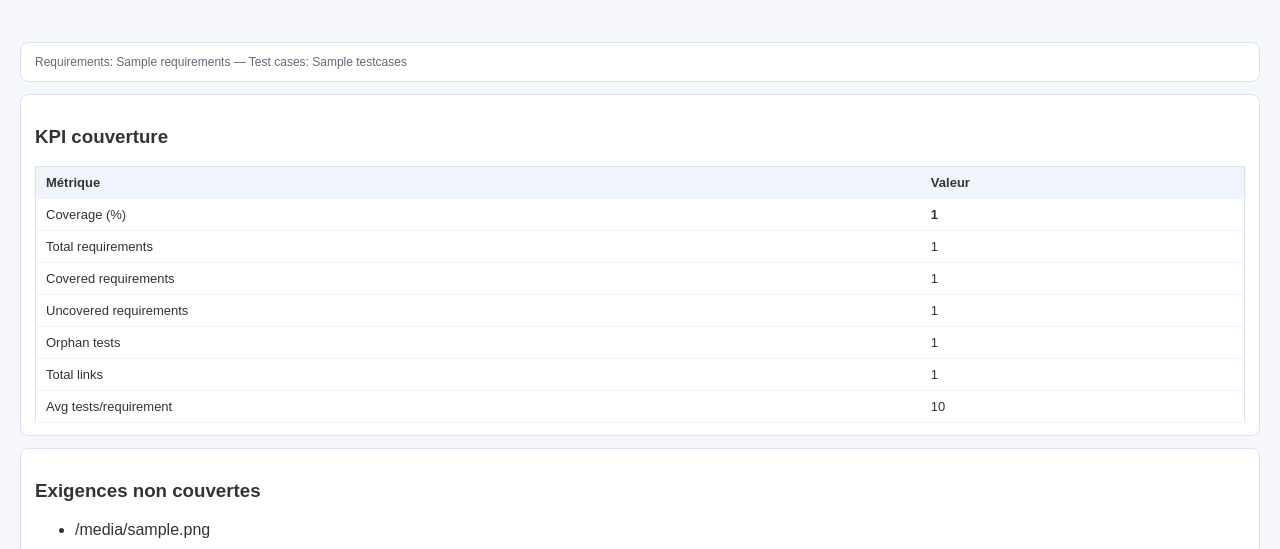
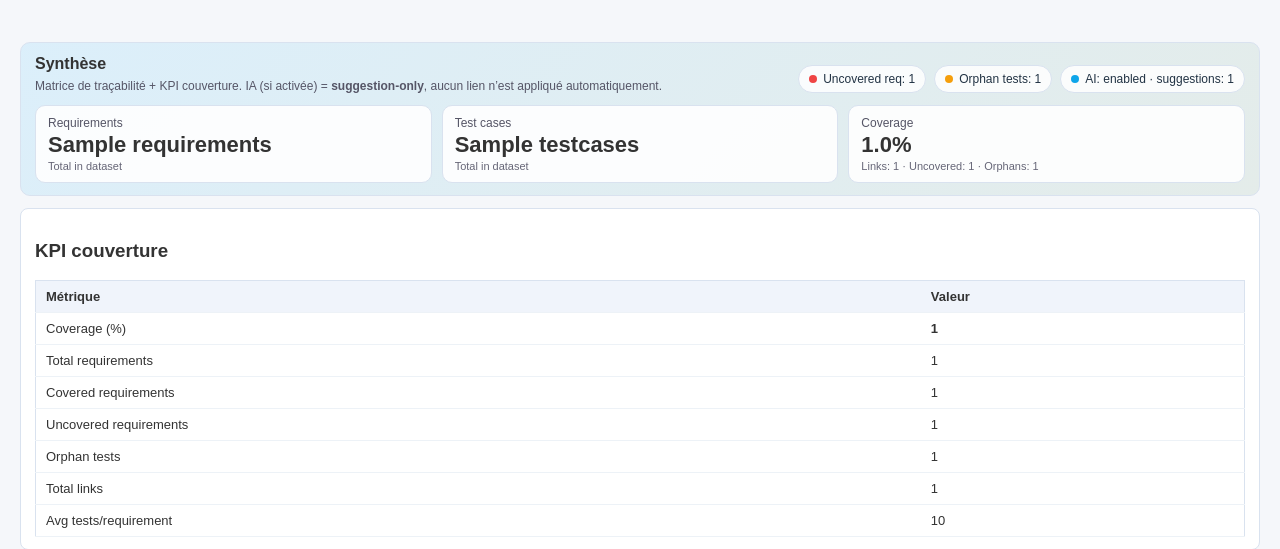
Before and after one commit to jbtb-test/vv-app2-tctc, a Python web app: template templates/tctc/tctc_report.html in a window 1280 px wide. Shown: the part 60-609 px from the top of the page. Run offline with Jinja, Linux system fonts and the light colour scheme; the template is opened without the code that fills it: most values are stand-ins (such as "Sample title", 1, 10 or a date in 2020).

Commit message:
feat(app2): enhance report header section

```diff
--- a/templates/tctc/tctc_report.html
+++ b/templates/tctc/tctc_report.html
@@ -1,7 +1,7 @@
 <!DOCTYPE html>
 <!--
 ============================================================
-TEMPLATE_HTML5.html (APP2 adaptation)
+tctc_report.html (APP2 adaptation)
 ------------------------------------------------------------
 Description :
     Rapport HTML standalone (Jinja2) — APP2 TCTC
@@ -34,6 +34,8 @@ Description :
         .content {
             padding: 10px 0;
         }
+
+        /* existing badge (kept) */
         .badge {
             display: inline-block;
             padding: 2px 8px;
@@ -45,6 +47,7 @@ Description :
             margin-left: 10px;
             vertical-align: middle;
         }
+
         .card {
             background: #fff;
             border: 1px solid #d9e2ef;
@@ -69,6 +72,7 @@ Description :
             font-weight: bold;
         }
         .muted { color: #667; font-size: 12px; }
+
         .pill-ok {
             display: inline-block;
             padding: 1px 8px;
@@ -87,6 +91,91 @@ Description :
             border: 1px solid #f5bcbc;
             color: #8b1e1e;
         }
+
+        /* ============================================================
+           APP1-style summary header (2.12.C)
+           ============================================================ */
+        .summary {
+            background: linear-gradient(135deg, rgba(35, 180, 255, .12), rgba(27, 107, 42, .08));
+            border: 1px solid #d9e2ef;
+            border-radius: 10px;
+            padding: 12px 14px;
+        }
+        .summary-top {
+            display: flex;
+            align-items: flex-start;
+            justify-content: space-between;
+            gap: 12px;
+            flex-wrap: wrap;
+        }
+        .summary-title {
+            margin: 0;
+            font-size: 16px;
+            font-weight: 700;
+        }
+        .summary-sub {
+            margin: 6px 0 0 0;
+            color: #556;
+            font-size: 12px;
+        }
+        .kpi-grid {
+            display: grid;
+            grid-template-columns: repeat(3, minmax(0, 1fr));
+            gap: 10px;
+            margin-top: 12px;
+        }
+        .kpi-card {
+            background: rgba(255, 255, 255, .9);
+            border: 1px solid #d9e2ef;
+            border-radius: 10px;
+            padding: 10px 12px;
+        }
+        .kpi-label {
+            color: #556;
+            font-size: 12px;
+        }
+        .kpi-value {
+            font-size: 22px;
+            font-weight: 800;
+            margin-top: 2px;
+        }
+        .kpi-hint {
+            color: #667;
+            font-size: 11px;
+            margin-top: 2px;
+        }
+        .chips {
+            display: flex;
+            flex-wrap: wrap;
+            gap: 8px;
+            margin-top: 10px;
+        }
+        .chip {
+            display: inline-flex;
+            align-items: center;
+            gap: 6px;
+            padding: 6px 10px;
+            border-radius: 999px;
+            border: 1px solid #d9e2ef;
+            background: rgba(255, 255, 255, .85);
+            font-size: 12px;
+            color: #234;
+            white-space: nowrap;
+        }
+        .dot {
+            width: 8px;
+            height: 8px;
+            border-radius: 999px;
+            display: inline-block;
+        }
+        .dot-ok { background: #16a34a; }
+        .dot-warn { background: #f59e0b; }
+        .dot-bad { background: #ef4444; }
+        .dot-ai { background: #0ea5e9; }
+
+        @media (max-width: 900px) {
+            .kpi-grid { grid-template-columns: 1fr; }
+        }
     </style>
 </head>
 
@@ -101,9 +190,74 @@ Description :
 
 <div class="content">
 
-    <div class="card">
-        <div class="muted">
-            Requirements: {{ counts.requirements }} — Test cases: {{ counts.testcases }}
+    {# ------------------------------------------------------------------
+       Robust defaults (avoid template crash if a key is missing)
+       ------------------------------------------------------------------ #}
+    {% set req_count = (counts.requirements if counts is defined and counts.requirements is defined else 0) %}
+    {% set tc_count  = (counts.testcases    if counts is defined and counts.testcases    is defined else 0) %}
+
+    {% set cov = (kpi.coverage_percent if kpi is defined and kpi.coverage_percent is defined else 0) %}
+    {% set total_links = (kpi.total_links if kpi is defined and kpi.total_links is defined else 0) %}
+
+    {% set unc_list = (uncovered if uncovered is defined and uncovered else []) %}
+    {% set orp_list = (orphans   if orphans   is defined and orphans   else []) %}
+
+    {% set ai_list = (ai_suggestions if ai_suggestions is defined and ai_suggestions else []) %}
+    {% set ai_count = (ai_list | length) %}
+
+    {# Detect AI enabled if you have a flag in context; otherwise infer from ai_suggestions presence #}
+    {% set ai_enabled = (ai_enabled if ai_enabled is defined else (ai_count > 0)) %}
+
+    <!-- APP1-style summary (replaces "Requirements: X — Test cases: Y") -->
+    <div class="card summary">
+        <div class="summary-top">
+            <div>
+                <p class="summary-title">Synthèse</p>
+                <p class="summary-sub">
+                    Matrice de traçabilité + KPI couverture.
+                    IA (si activée) = <strong>suggestion-only</strong>, aucun lien n’est appliqué automatiquement.
+                </p>
+            </div>
+
+            <div class="chips">
+                {% if (unc_list | length) == 0 %}
+                    <span class="chip"><span class="dot dot-ok"></span>Uncovered req: 0</span>
+                {% else %}
+                    <span class="chip"><span class="dot dot-bad"></span>Uncovered req: {{ unc_list | length }}</span>
+                {% endif %}
+
+                {% if (orp_list | length) == 0 %}
+                    <span class="chip"><span class="dot dot-ok"></span>Orphan tests: 0</span>
+                {% else %}
+                    <span class="chip"><span class="dot dot-warn"></span>Orphan tests: {{ orp_list | length }}</span>
+                {% endif %}
+
+                {% if ai_enabled %}
+                    <span class="chip"><span class="dot dot-ai"></span>AI: enabled · suggestions: {{ ai_count }}</span>
+                {% else %}
+                    <span class="chip"><span class="dot dot-ok"></span>AI: disabled</span>
+                {% endif %}
+            </div>
+        </div>
+
+        <div class="kpi-grid">
+            <div class="kpi-card">
+                <div class="kpi-label">Requirements</div>
+                <div class="kpi-value">{{ req_count }}</div>
+                <div class="kpi-hint">Total in dataset</div>
+            </div>
+
+            <div class="kpi-card">
+                <div class="kpi-label">Test cases</div>
+                <div class="kpi-value">{{ tc_count }}</div>
+                <div class="kpi-hint">Total in dataset</div>
+            </div>
+
+            <div class="kpi-card">
+                <div class="kpi-label">Coverage</div>
+                <div class="kpi-value">{{ "%.1f"|format(cov) }}%</div>
+                <div class="kpi-hint">Links: {{ total_links }} · Uncovered: {{ unc_list | length }} · Orphans: {{ orp_list | length }}</div>
+            </div>
         </div>
     </div>
 
```
